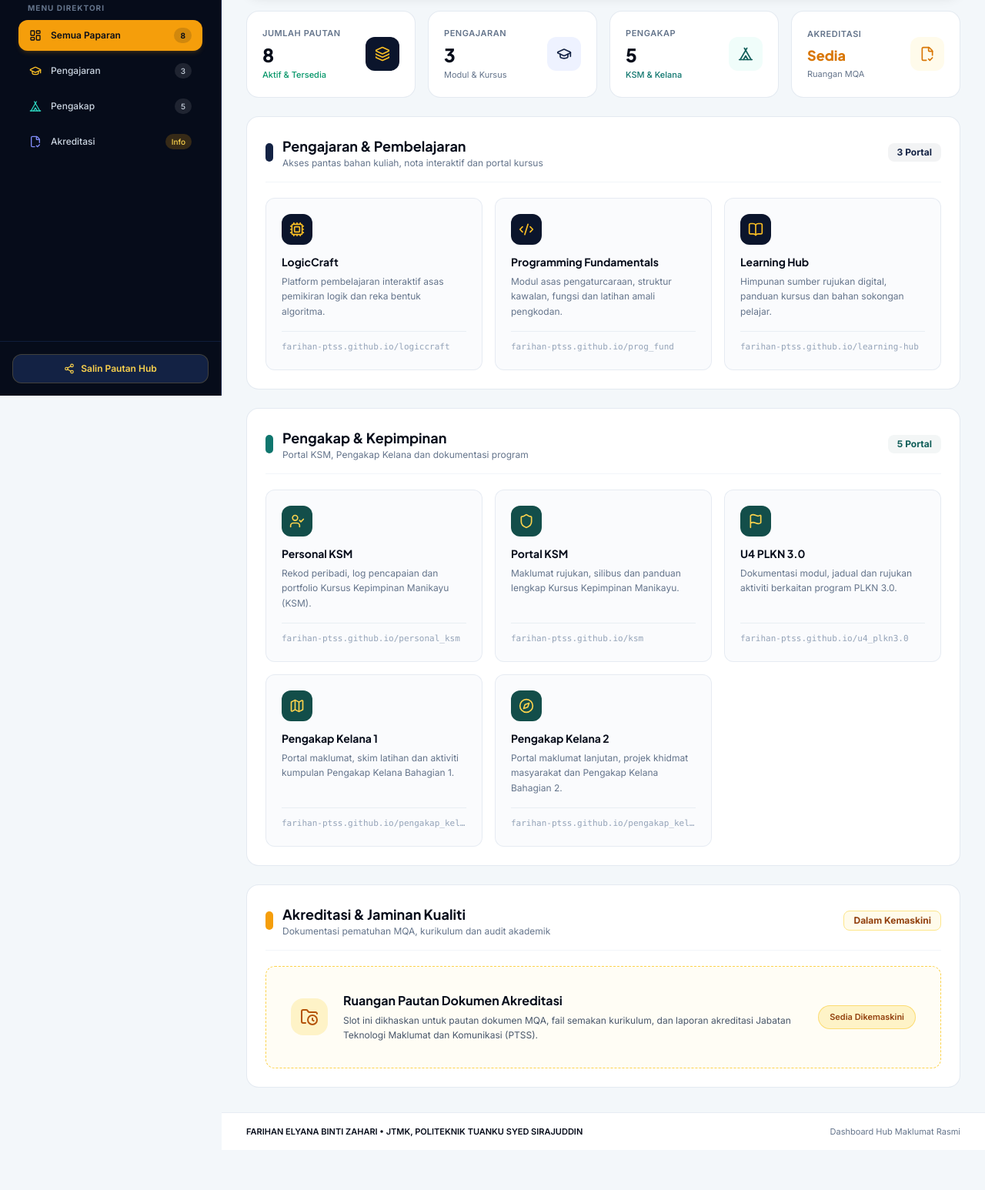
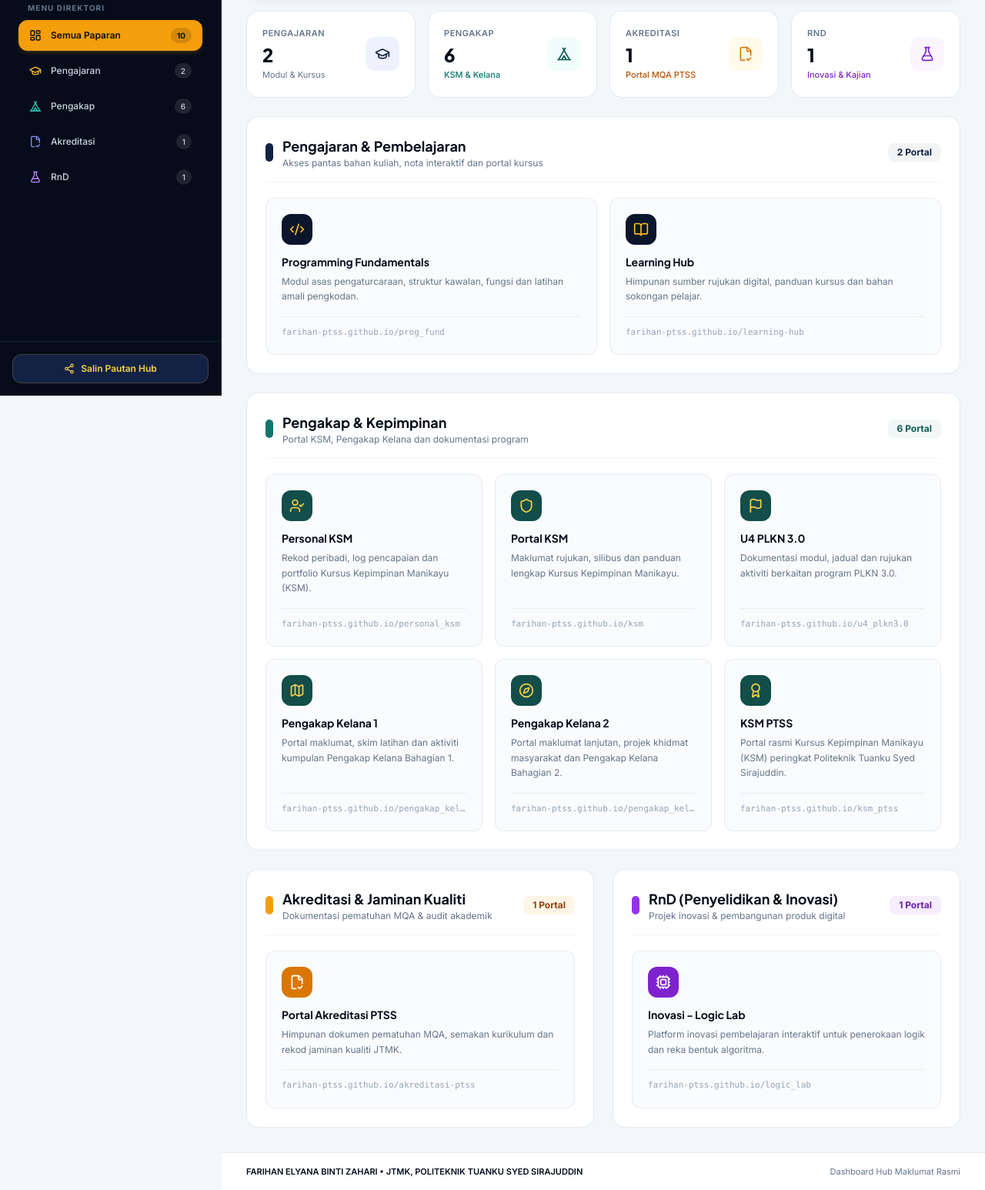
Before and after one commit to farihan-ptss/profil_farihan, a plain HTML site: page index.html in a window 1280 px wide. Shown: the part 286-1832 px from the top of the page at 77% size. Before the commit the page ends 1780 px from the top, so only its background shows below. Drawn offline with nearby package versions, Linux system fonts and the light colour scheme.

Commit message:
Add files via upload

```diff
--- a/index.html
+++ b/index.html
@@ -87,7 +87,7 @@
                         <i data-lucide="layout-dashboard" class="w-4 h-4"></i>
                         <span>Semua Paparan</span>
                     </span>
-                    <span class="px-2 py-0.5 rounded-full text-[10px] bg-royal-950/15 font-bold">8</span>
+                    <span class="px-2 py-0.5 rounded-full text-[10px] bg-royal-950/15 font-bold">10</span>
                 </button>
 
                 <button onclick="selectTab('pengajaran')" data-nav="pengajaran" class="nav-item w-full flex items-center justify-between px-3.5 py-2.5 rounded-xl text-xs font-medium text-slate-300 hover:bg-white/5 hover:text-white transition-all cursor-pointer">
@@ -95,7 +95,7 @@
                         <i data-lucide="graduation-cap" class="w-4 h-4 text-amber-400"></i>
                         <span>Pengajaran</span>
                     </span>
-                    <span class="px-2 py-0.5 rounded-full text-[10px] bg-white/10 text-slate-300">3</span>
+                    <span class="px-2 py-0.5 rounded-full text-[10px] bg-white/10 text-slate-300">2</span>
                 </button>
 
                 <button onclick="selectTab('pengakap')" data-nav="pengakap" class="nav-item w-full flex items-center justify-between px-3.5 py-2.5 rounded-xl text-xs font-medium text-slate-300 hover:bg-white/5 hover:text-white transition-all cursor-pointer">
@@ -103,7 +103,7 @@
                         <i data-lucide="tent" class="w-4 h-4 text-teal-400"></i>
                         <span>Pengakap</span>
                     </span>
-                    <span class="px-2 py-0.5 rounded-full text-[10px] bg-white/10 text-slate-300">5</span>
+                    <span class="px-2 py-0.5 rounded-full text-[10px] bg-white/10 text-slate-300">6</span>
                 </button>
 
                 <button onclick="selectTab('akreditasi')" data-nav="akreditasi" class="nav-item w-full flex items-center justify-between px-3.5 py-2.5 rounded-xl text-xs font-medium text-slate-300 hover:bg-white/5 hover:text-white transition-all cursor-pointer">
@@ -111,7 +111,15 @@
                         <i data-lucide="file-check-2" class="w-4 h-4 text-indigo-400"></i>
                         <span>Akreditasi</span>
                     </span>
-                    <span class="px-2 py-0.5 rounded-full text-[10px] bg-amber-500/20 text-amber-300">Info</span>
+                    <span class="px-2 py-0.5 rounded-full text-[10px] bg-white/10 text-slate-300">1</span>
+                </button>
+
+                <button onclick="selectTab('rnd')" data-nav="rnd" class="nav-item w-full flex items-center justify-between px-3.5 py-2.5 rounded-xl text-xs font-medium text-slate-300 hover:bg-white/5 hover:text-white transition-all cursor-pointer">
+                    <span class="flex items-center gap-3">
+                        <i data-lucide="flask-conical" class="w-4 h-4 text-purple-400"></i>
+                        <span>RnD</span>
+                    </span>
+                    <span class="px-2 py-0.5 rounded-full text-[10px] bg-white/10 text-slate-300">1</span>
                 </button>
             </nav>
         </div>
@@ -188,23 +196,11 @@
 
             <!-- KAD METRIK / KPI STATISTIK -->
             <div class="grid grid-cols-2 lg:grid-cols-4 gap-4">
-                <!-- KPI 1 -->
-                <div onclick="selectTab('all')" class="bg-white rounded-2xl p-4 sm:p-5 border border-slate-200/90 shadow-xs hover:border-royal-800/40 transition-all cursor-pointer flex items-center justify-between">
-                    <div>
-                        <p class="text-[11px] font-semibold text-slate-500 uppercase tracking-wider">Jumlah Pautan</p>
-                        <p class="font-heading text-2xl font-extrabold text-royal-950 mt-1">8</p>
-                        <p class="text-[11px] text-emerald-600 font-medium mt-0.5">Aktif & Tersedia</p>
-                    </div>
-                    <div class="w-11 h-11 rounded-xl bg-royal-900 text-amber-400 flex items-center justify-center shrink-0">
-                        <i data-lucide="layers" class="w-5 h-5"></i>
-                    </div>
-                </div>
-
-                <!-- KPI 2 -->
+                <!-- KPI 1: Pengajaran -->
                 <div onclick="selectTab('pengajaran')" class="bg-white rounded-2xl p-4 sm:p-5 border border-slate-200/90 shadow-xs hover:border-royal-800/40 transition-all cursor-pointer flex items-center justify-between">
                     <div>
                         <p class="text-[11px] font-semibold text-slate-500 uppercase tracking-wider">Pengajaran</p>
-                        <p class="font-heading text-2xl font-extrabold text-royal-950 mt-1">3</p>
+                        <p class="font-heading text-2xl font-extrabold text-royal-950 mt-1">2</p>
                         <p class="text-[11px] text-slate-500 mt-0.5">Modul & Kursus</p>
                     </div>
                     <div class="w-11 h-11 rounded-xl bg-indigo-50 text-royal-800 flex items-center justify-center shrink-0">
@@ -212,11 +208,11 @@
                     </div>
                 </div>
 
-                <!-- KPI 3 -->
+                <!-- KPI 2: Pengakap -->
                 <div onclick="selectTab('pengakap')" class="bg-white rounded-2xl p-4 sm:p-5 border border-slate-200/90 shadow-xs hover:border-teal-800/40 transition-all cursor-pointer flex items-center justify-between">
                     <div>
                         <p class="text-[11px] font-semibold text-slate-500 uppercase tracking-wider">Pengakap</p>
-                        <p class="font-heading text-2xl font-extrabold text-royal-950 mt-1">5</p>
+                        <p class="font-heading text-2xl font-extrabold text-royal-950 mt-1">6</p>
                         <p class="text-[11px] text-teal-700 font-medium mt-0.5">KSM & Kelana</p>
                     </div>
                     <div class="w-11 h-11 rounded-xl bg-teal-50 text-teal-800 flex items-center justify-center shrink-0">
@@ -224,15 +220,27 @@
                     </div>
                 </div>
 
-                <!-- KPI 4 -->
+                <!-- KPI 3: Akreditasi -->
                 <div onclick="selectTab('akreditasi')" class="bg-white rounded-2xl p-4 sm:p-5 border border-slate-200/90 shadow-xs hover:border-amber-500/40 transition-all cursor-pointer flex items-center justify-between">
                     <div>
                         <p class="text-[11px] font-semibold text-slate-500 uppercase tracking-wider">Akreditasi</p>
-                        <p class="font-heading text-lg font-extrabold text-amber-600 mt-1.5">Sedia</p>
-                        <p class="text-[11px] text-slate-500 mt-0.5">Ruangan MQA</p>
+                        <p class="font-heading text-2xl font-extrabold text-royal-950 mt-1">1</p>
+                        <p class="text-[11px] text-amber-700 font-medium mt-0.5">Portal MQA PTSS</p>
                     </div>
                     <div class="w-11 h-11 rounded-xl bg-amber-50 text-amber-600 flex items-center justify-center shrink-0">
                         <i data-lucide="file-check-2" class="w-5 h-5"></i>
+                    </div>
+                </div>
+
+                <!-- KPI 4: RnD -->
+                <div onclick="selectTab('rnd')" class="bg-white rounded-2xl p-4 sm:p-5 border border-slate-200/90 shadow-xs hover:border-purple-600/40 transition-all cursor-pointer flex items-center justify-between">
+                    <div>
+                        <p class="text-[11px] font-semibold text-slate-500 uppercase tracking-wider">RnD</p>
+                        <p class="font-heading text-2xl font-extrabold text-royal-950 mt-1">1</p>
+                        <p class="text-[11px] text-purple-700 font-medium mt-0.5">Inovasi & Kajian</p>
+                    </div>
+                    <div class="w-11 h-11 rounded-xl bg-purple-50 text-purple-700 flex items-center justify-center shrink-0">
+                        <i data-lucide="flask-conical" class="w-5 h-5"></i>
                     </div>
                 </div>
             </div>
@@ -247,30 +255,11 @@
                             <p class="text-xs text-slate-500">Akses pantas bahan kuliah, nota interaktif dan portal kursus</p>
                         </div>
                     </div>
-                    <span class="text-xs font-bold bg-royal-900/5 text-royal-800 px-3 py-1 rounded-lg">3 Portal</span>
+                    <span class="text-xs font-bold bg-royal-900/5 text-royal-800 px-3 py-1 rounded-lg">2 Portal</span>
                 </div>
 
-                <div class="grid grid-cols-1 md:grid-cols-3 gap-4">
+                <div class="grid grid-cols-1 md:grid-cols-2 gap-4">
                     <!-- Kad 1 -->
-                    <a href="https://farihan-ptss.github.io/logiccraft" target="_blank" rel="noopener noreferrer" class="link-card group rounded-xl p-5 bg-slate-50/70 hover:bg-white border border-slate-200/80 hover:border-royal-800 hover:shadow-md transition-all flex flex-col justify-between" data-keywords="logiccraft logik pengajaran kursus">
-                        <div>
-                            <div class="flex items-center justify-between mb-3">
-                                <div class="w-10 h-10 rounded-xl bg-royal-900 text-amber-400 flex items-center justify-center">
-                                    <i data-lucide="cpu" class="w-5 h-5"></i>
-                                </div>
-                                <span class="text-xs font-semibold text-royal-800 opacity-0 group-hover:opacity-100 transition-opacity flex items-center gap-1">
-                                    Buka <i data-lucide="arrow-up-right" class="w-3.5 h-3.5"></i>
-                                </span>
-                            </div>
-                            <h4 class="font-heading font-bold text-sm text-royal-950">LogicCraft</h4>
-                            <p class="text-xs text-slate-500 mt-1.5 leading-relaxed">Platform pembelajaran interaktif asas pemikiran logik dan reka bentuk algoritma.</p>
-                        </div>
-                        <div class="mt-4 pt-3 border-t border-slate-200/70 text-[11px] font-mono text-slate-400 group-hover:text-royal-800 truncate">
-                            farihan-ptss.github.io/logiccraft
-                        </div>
-                    </a>
-
-                    <!-- Kad 2 -->
                     <a href="https://farihan-ptss.github.io/prog_fund" target="_blank" rel="noopener noreferrer" class="link-card group rounded-xl p-5 bg-slate-50/70 hover:bg-white border border-slate-200/80 hover:border-royal-800 hover:shadow-md transition-all flex flex-col justify-between" data-keywords="programming fundamentals pengaturcaraan asas kod pengajaran">
                         <div>
                             <div class="flex items-center justify-between mb-3">
@@ -320,7 +309,7 @@
                             <p class="text-xs text-slate-500">Portal KSM, Pengakap Kelana dan dokumentasi program</p>
                         </div>
                     </div>
-                    <span class="text-xs font-bold bg-teal-900/5 text-teal-800 px-3 py-1 rounded-lg">5 Portal</span>
+                    <span class="text-xs font-bold bg-teal-900/5 text-teal-800 px-3 py-1 rounded-lg">6 Portal</span>
                 </div>
 
                 <div class="grid grid-cols-1 sm:grid-cols-2 lg:grid-cols-3 gap-4">
@@ -418,37 +407,100 @@
                             farihan-ptss.github.io/pengakap_kelana2
                         </div>
                     </a>
+
+                    <!-- Kad 6 -->
+                    <a href="https://farihan-ptss.github.io/ksm_ptss/" target="_blank" rel="noopener noreferrer" class="link-card group rounded-xl p-5 bg-slate-50/70 hover:bg-white border border-slate-200/80 hover:border-teal-700 hover:shadow-md transition-all flex flex-col justify-between" data-keywords="ksm ptss kursus kepimpinan manikayu politeknik pengakap">
+                        <div>
+                            <div class="flex items-center justify-between mb-3">
+                                <div class="w-10 h-10 rounded-xl bg-teal-900 text-amber-300 flex items-center justify-center">
+                                    <i data-lucide="award" class="w-5 h-5"></i>
+                                </div>
+                                <span class="text-xs font-semibold text-teal-800 opacity-0 group-hover:opacity-100 transition-opacity flex items-center gap-1">
+                                    Buka <i data-lucide="arrow-up-right" class="w-3.5 h-3.5"></i>
+                                </span>
+                            </div>
+                            <h4 class="font-heading font-bold text-sm text-royal-950">KSM PTSS</h4>
+                            <p class="text-xs text-slate-500 mt-1.5 leading-relaxed">Portal rasmi Kursus Kepimpinan Manikayu (KSM) peringkat Politeknik Tuanku Syed Sirajuddin.</p>
+                        </div>
+                        <div class="mt-4 pt-3 border-t border-slate-200/70 text-[11px] font-mono text-slate-400 group-hover:text-teal-800 truncate">
+                            farihan-ptss.github.io/ksm_ptss
+                        </div>
+                    </a>
                 </div>
             </section>
 
+            <!-- GRID SEBELAHAN: AKREDITASI & RND -->
+            <div class="grid grid-cols-1 lg:grid-cols-2 gap-6">
                 <!-- SEKSYEN 3: AKREDITASI -->
-            <section id="akreditasi" class="category-section bg-white rounded-2xl border border-slate-200/90 p-5 sm:p-6 shadow-xs space-y-5" data-category="akreditasi">
+                <section id="akreditasi" class="category-section bg-white rounded-2xl border border-slate-200/90 p-5 sm:p-6 shadow-xs space-y-5 flex flex-col justify-between" data-category="akreditasi">
                     <div class="flex items-center justify-between border-b border-slate-100 pb-4">
                         <div class="flex items-center gap-3">
                             <span class="w-2.5 h-6 rounded-full bg-amber-500"></span>
                             <div>
                                 <h3 class="font-heading font-bold text-base sm:text-lg text-royal-950">Akreditasi & Jaminan Kualiti</h3>
-                            <p class="text-xs text-slate-500">Dokumentasi pematuhan MQA, kurikulum dan audit akademik</p>
+                                <p class="text-xs text-slate-500">Dokumentasi pematuhan MQA & audit akademik</p>
                             </div>
                         </div>
-                    <span class="text-xs font-bold bg-amber-50 text-amber-800 border border-amber-200 px-3 py-1 rounded-lg">Dalam Kemaskini</span>
+                        <span class="text-xs font-bold bg-amber-500/10 text-amber-800 px-3 py-1 rounded-lg shrink-0">1 Portal</span>
                     </div>
 
-                <div class="rounded-xl bg-amber-50/50 border border-dashed border-amber-300 p-6 sm:p-8 flex flex-col sm:flex-row items-center gap-5">
-                    <div class="w-12 h-12 rounded-2xl bg-amber-100 text-amber-700 flex items-center justify-center shrink-0">
-                        <i data-lucide="folder-clock" class="w-6 h-6"></i>
+                    <div class="flex-1 flex flex-col">
+                        <!-- Kad Akreditasi PTSS -->
+                        <a href="https://farihan-ptss.github.io/akreditasi-ptss/" target="_blank" rel="noopener noreferrer" class="link-card group flex-1 rounded-xl p-5 bg-slate-50/70 hover:bg-white border border-slate-200/80 hover:border-amber-600 hover:shadow-md transition-all flex flex-col justify-between" data-keywords="akreditasi ptss mqa jaminan kualiti kurikulum audit">
+                            <div>
+                                <div class="flex items-center justify-between mb-3">
+                                    <div class="w-10 h-10 rounded-xl bg-amber-600 text-white flex items-center justify-center">
+                                        <i data-lucide="file-check-2" class="w-5 h-5"></i>
                                     </div>
-                    <div class="text-center sm:text-left space-y-1 flex-1">
-                        <h4 class="font-heading font-bold text-sm sm:text-base text-royal-950">Ruangan Pautan Dokumen Akreditasi</h4>
-                        <p class="text-xs text-slate-600 leading-relaxed">
-                            Slot ini dikhaskan untuk pautan dokumen MQA, fail semakan kurikulum, dan laporan akreditasi Jabatan Teknologi Maklumat dan Komunikasi (PTSS).
-                        </p>
-                    </div>
-                    <span class="text-[11px] font-semibold text-amber-800 bg-amber-100 px-3.5 py-1.5 rounded-full border border-amber-300/70 shrink-0">
-                        Sedia Dikemaskini
+                                    <span class="text-xs font-semibold text-amber-700 opacity-0 group-hover:opacity-100 transition-opacity flex items-center gap-1">
+                                        Buka <i data-lucide="arrow-up-right" class="w-3.5 h-3.5"></i>
                                     </span>
                                 </div>
+                                <h4 class="font-heading font-bold text-sm text-royal-950">Portal Akreditasi PTSS</h4>
+                                <p class="text-xs text-slate-500 mt-1.5 leading-relaxed">Himpunan dokumen pematuhan MQA, semakan kurikulum dan rekod jaminan kualiti JTMK.</p>
+                            </div>
+                            <div class="mt-4 pt-3 border-t border-slate-200/70 text-[11px] font-mono text-slate-400 group-hover:text-amber-700 truncate">
+                                farihan-ptss.github.io/akreditasi-ptss
+                            </div>
+                        </a>
+                    </div>
                 </section>
+
+                <!-- SEKSYEN 4: RND -->
+                <section id="rnd" class="category-section bg-white rounded-2xl border border-slate-200/90 p-5 sm:p-6 shadow-xs space-y-5 flex flex-col justify-between" data-category="rnd">
+                    <div class="flex items-center justify-between border-b border-slate-100 pb-4">
+                        <div class="flex items-center gap-3">
+                            <span class="w-2.5 h-6 rounded-full bg-purple-600"></span>
+                            <div>
+                                <h3 class="font-heading font-bold text-base sm:text-lg text-royal-950">RnD (Penyelidikan & Inovasi)</h3>
+                                <p class="text-xs text-slate-500">Projek inovasi & pembangunan produk digital</p>
+                            </div>
+                        </div>
+                        <span class="text-xs font-bold bg-purple-500/10 text-purple-800 px-3 py-1 rounded-lg shrink-0">1 Portal</span>
+                    </div>
+
+                    <div class="flex-1 flex flex-col">
+                        <!-- Kad Inovasi - Logic Lab -->
+                        <a href="https://farihan-ptss.github.io/logic_lab/" target="_blank" rel="noopener noreferrer" class="link-card group flex-1 rounded-xl p-5 bg-slate-50/70 hover:bg-white border border-slate-200/80 hover:border-purple-600 hover:shadow-md transition-all flex flex-col justify-between" data-keywords="rnd inovasi logic lab penyelidikan logik">
+                            <div>
+                                <div class="flex items-center justify-between mb-3">
+                                    <div class="w-10 h-10 rounded-xl bg-purple-700 text-white flex items-center justify-center">
+                                        <i data-lucide="cpu" class="w-5 h-5"></i>
+                                    </div>
+                                    <span class="text-xs font-semibold text-purple-700 opacity-0 group-hover:opacity-100 transition-opacity flex items-center gap-1">
+                                        Buka <i data-lucide="arrow-up-right" class="w-3.5 h-3.5"></i>
+                                    </span>
+                                </div>
+                                <h4 class="font-heading font-bold text-sm text-royal-950">Inovasi - Logic Lab</h4>
+                                <p class="text-xs text-slate-500 mt-1.5 leading-relaxed">Platform inovasi pembelajaran interaktif untuk penerokaan logik dan reka bentuk algoritma.</p>
+                            </div>
+                            <div class="mt-4 pt-3 border-t border-slate-200/70 text-[11px] font-mono text-slate-400 group-hover:text-purple-700 truncate">
+                                farihan-ptss.github.io/logic_lab
+                            </div>
+                        </a>
+                    </div>
+                </section>
+            </div>
 
             <!-- Mesej Tiada Hasil Carian -->
             <div id="noResults" class="hidden text-center py-12 bg-white rounded-2xl border border-slate-200 shadow-xs">
@@ -486,7 +538,8 @@
             'all': 'Ringkasan Hub Maklumat',
             'pengajaran': 'Direktori Pengajaran & Pembelajaran',
             'pengakap': 'Direktori Pengakap & Kepimpinan',
-            'akreditasi': 'Direktori Akreditasi & Kualiti'
+            'akreditasi': 'Direktori Akreditasi & Kualiti',
+            'rnd': 'Direktori RnD (Penyelidikan & Inovasi)'
         };
 
         // Kawalan Sidebar Mudah Alih
@@ -571,16 +624,6 @@
                     return;
                 }
 
-                if (sectionCat === 'akreditasi') {
-                    if (query === '' || 'akreditasi kualiti mqa dokumen'.includes(query)) {
-                        section.classList.remove('hidden');
-                        totalVisibleCards++;
-                    } else {
-                        section.classList.add('hidden');
-                    }
-                    return;
-                }
-
                 const cards = section.querySelectorAll('.link-card');
                 let visibleInSection = 0;
 
```
Lines whose indentation alone changed are shown as unchanged.
